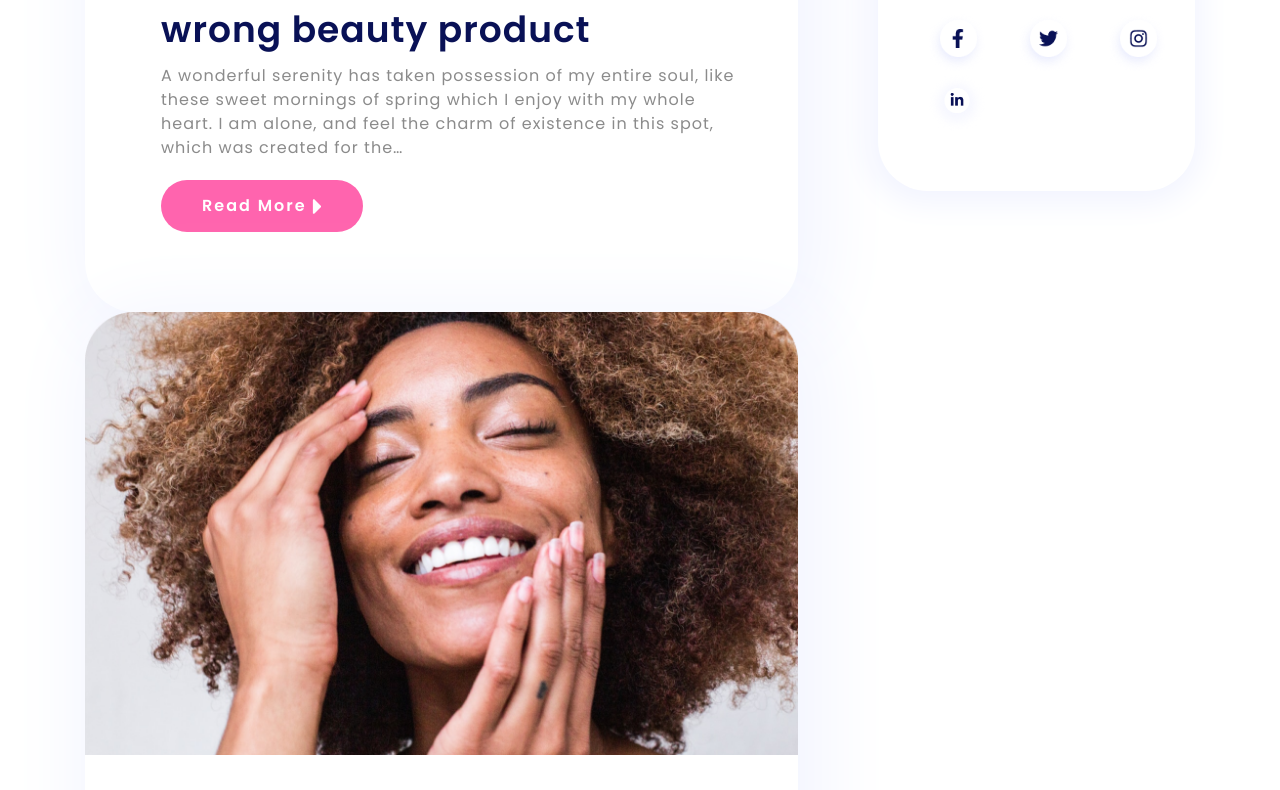
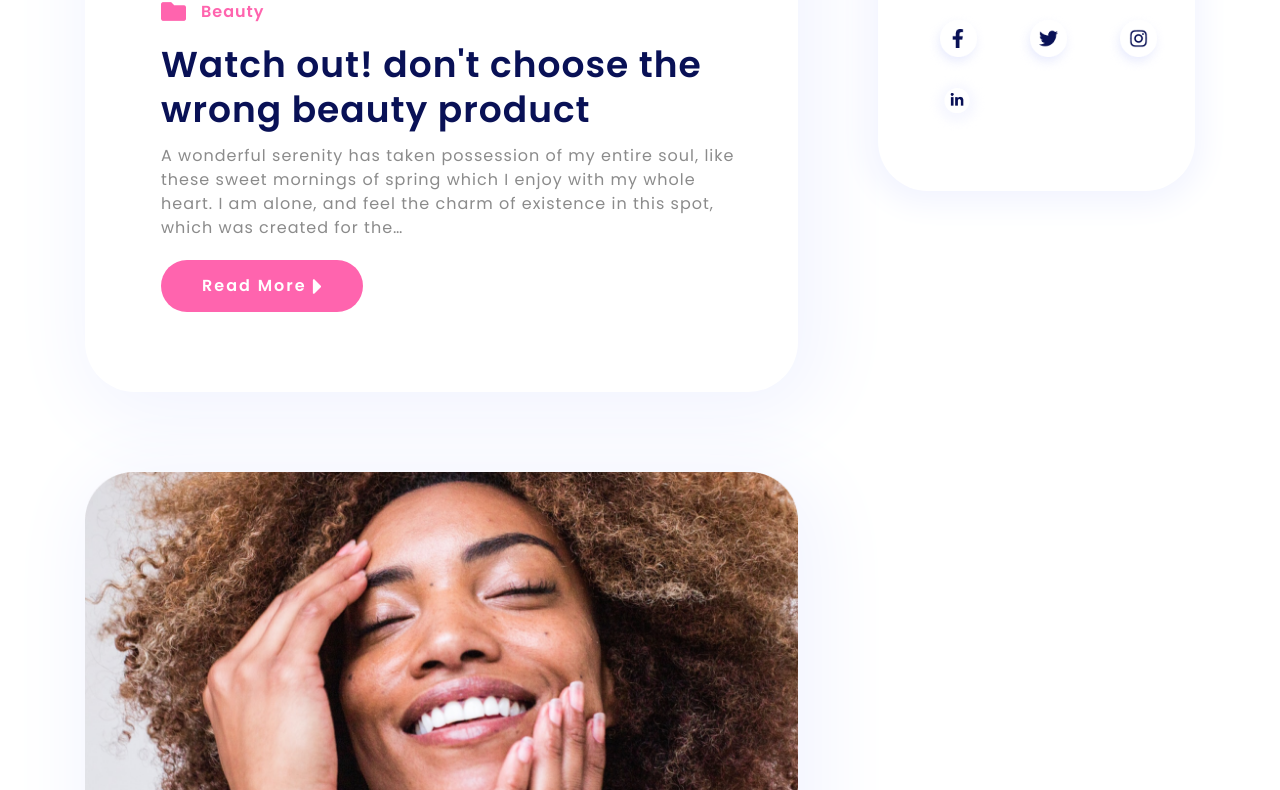
Before and after one commit to chuhueu/beauty-clinic-ui-react-mui, a React (Create React App) app: page /blog in a window 1280 px wide. Shown: the part 2010-2800 px from the top of the page. Built offline with nearby package versions, Linux system fonts and the light colour scheme.

Commit message:
fix responsive blog page

```diff
--- a/src/assets/scss/_global.scss
+++ b/src/assets/scss/_global.scss
@@ -14,6 +14,7 @@ button {
 .wrapper {
     max-width: 1440px;
     margin: 0 auto;
+    overflow: hidden;
 }
 .container {
     max-width: 1140px;
--- a/src/components/blog/SectionArticle.tsx
+++ b/src/components/blog/SectionArticle.tsx
@@ -14,8 +14,8 @@ const SectionArticle = () => {
                 <Grid container spacing={10}>
                     <Grid item lg={8} md={8} sm={12} xs={12}>
                         <div className="sectionarticle-left">
-                            <Grid container>
-                                <Grid item lg={12}>
+                            <Grid container spacing={10}>
+                                <Grid item lg={12} md={12} sm={12} xs={12}>
                                     <div className="article-item">
                                         <img
                                             src={Article1}
@@ -56,7 +56,7 @@ const SectionArticle = () => {
                                         </button>
                                     </div>
                                 </Grid>
-                                <Grid item lg={12}>
+                                <Grid item lg={12} md={12} sm={12} xs={12}>
                                     <div className="article-item">
                                         <img
                                             src={Article2}
@@ -97,7 +97,7 @@ const SectionArticle = () => {
                                         </button>
                                     </div>
                                 </Grid>
-                                <Grid item lg={12}>
+                                <Grid item lg={12} md={12} sm={12} xs={12}>
                                     <div className="article-item">
                                         <img
                                             src={Article3}
--- a/src/components/common/Header.tsx
+++ b/src/components/common/Header.tsx
@@ -27,7 +27,10 @@ const Header = () => {
                     >
                         <div className="menu">
                             <ul className="menu-list">
-                                <li className="menu-item">
+                                <li
+                                    className="menu-item"
+                                    onClick={handleToggleMenu}
+                                >
                                     <CustomLink
                                         to="/home2"
                                         label="Home"
@@ -60,7 +63,7 @@ const Header = () => {
                                 </li>
                             </ul>
                         </div>
-                        <Link to="/contact">
+                        <Link to="/contact" onClick={handleToggleMenu}>
                             <div className="button button--primary button--rounded">
                                 Contact
                             </div>
--- a/src/components/home2/MainSlider.tsx
+++ b/src/components/home2/MainSlider.tsx
@@ -11,7 +11,7 @@ const useStyles = makeStyles((theme: Theme) =>
             backgroundSize: "cover",
             zIndex: -2,
             minHeight: "918px",
-      marginTop: "-100px"
+            marginTop: "-104px",
         },
         styleContainer: {
             padding: "219px 15px",
@@ -22,7 +22,7 @@ const useStyles = makeStyles((theme: Theme) =>
             },
         },
         styleGrid: {
-      marginTop: "80px"
+            marginTop: "80px",
         },
         styleTitle: {
             fontFamily: "Poppins",
@@ -39,7 +39,7 @@ const useStyles = makeStyles((theme: Theme) =>
             fontSize: "16px",
             color: "#D8DCFF",
             letterSpacing: "0.1em",
-      marginTop: "15px"
+            marginTop: "15px",
         },
         moreButton: {
             marginTop: "48px",
@@ -55,8 +55,8 @@ const useStyles = makeStyles((theme: Theme) =>
         },
         styleGridRight: {
             padding: "100px",
-      [theme.breakpoints.down("sm")]:{
-        padding: "20px"
+            [theme.breakpoints.down("sm")]: {
+                padding: "20px",
             },
             "& p": {
                 fontFamily: "Poppins",
@@ -89,18 +89,25 @@ const MainSlider = () => {
                             Your beauty center place
                         </Typography>
                         <Typography className={classes.styleText}>
-              Lorem ipsum dolor sit amet, consectetur adipiscing elit. Commodo,
-              massa pellentesque arcu fusce et magna consequat neque vitae
-              lobortis.
+                            Lorem ipsum dolor sit amet, consectetur adipiscing
+                            elit. Commodo, massa pellentesque arcu fusce et
+                            magna consequat neque vitae lobortis.
                         </Typography>
-            <Button variant="outlined" className={classes.moreButton}>
+                        <Button
+                            variant="outlined"
+                            className={classes.moreButton}
+                        >
                             More Details
                         </Button>
                     </Grid>
                     <Grid item md={6}>
                         <Box display="flex" className={classes.styleGridRight}>
                             <Button>
-                <Box component="span" display="flex" className={classes.circle}>
+                                <Box
+                                    component="span"
+                                    display="flex"
+                                    className={classes.circle}
+                                >
                                     <img src={playButton} alt="" />
                                 </Box>
                             </Button>
```
Lines whose indentation alone changed are shown as unchanged.
